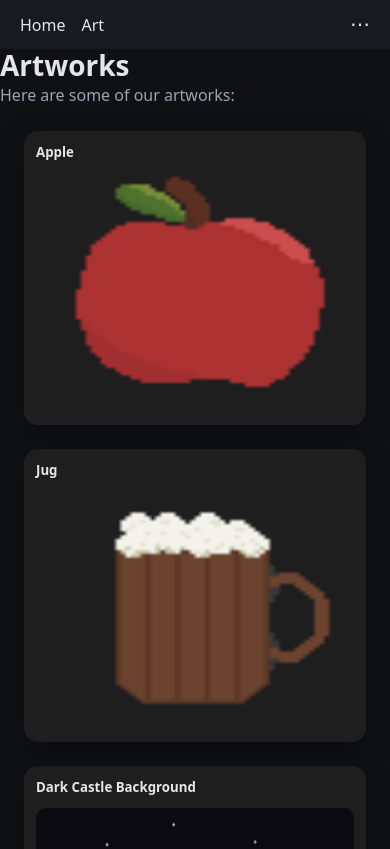
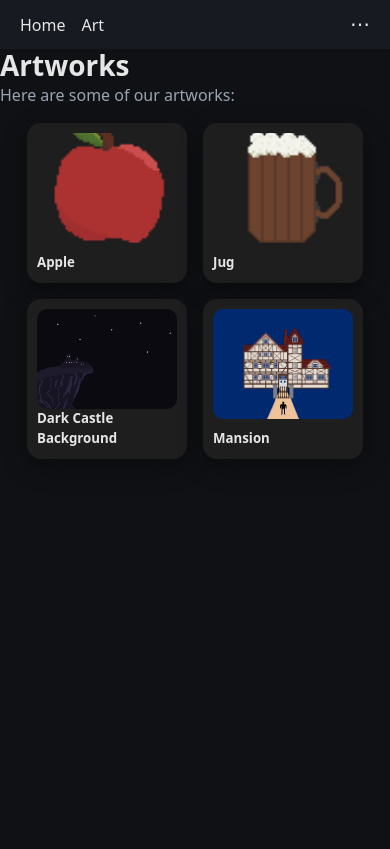
Before and after one commit to BafflingBonk/website, an Angular app: page /art in a window 390 px wide. Shown: the top 849 px of the page. Built offline with nearby package versions, Linux system fonts and the light colour scheme.

Commit message:
some more CSS fixes

```diff
--- a/src/app/core/header/header.component.ts
+++ b/src/app/core/header/header.component.ts
@@ -1,11 +1,13 @@
 import { Component } from '@angular/core';
 import { ThemeService } from '../services/theme.service';
+import { RouterLink } from '@angular/router';
 
 @Component({
   selector: 'app-header',
   standalone: true,
   templateUrl: './header.component.html',
-  styleUrls: ['./header.component.scss']
+  styleUrls: ['./header.component.scss'],
+  imports: [RouterLink],
 })
 export class HeaderComponent {
   menuOpen = false;
--- a/src/app/features/art/art.component.html
+++ b/src/app/features/art/art.component.html
@@ -2,11 +2,31 @@
   <h2>Artworks</h2>
   <p>Here are some of our artworks:</p>
 
-<div class="artworks-container">
-  @for (artwork of artworks; track artwork.id) {
-    <div class="artwork-card">
-      <h5>{{ artwork.title }}</h5>
-      <img class="artwork-image" [src]="artwork.imageUrl" [alt]="artwork.title">
+  <div class="artworks-container">
+    @for (artwork of artworks; track artwork.id) {
+      <div class="artwork-card" (click)="openArtwork(artwork)">
+        <img
+          class="artwork-image"
+          [src]="artwork.imageUrl"
+          [alt]="artwork.title"
+        />
+        <h5>{{ artwork.title }}</h5>
+      </div>
+    }
+  </div>
+
+  @if (selectedArtwork) {
+    <div class="lightbox" (click)="closeArtwork()">
+      <img
+        class="lightbox-image"
+        [src]="selectedArtwork.imageUrl"
+        [alt]="selectedArtwork.title"
+        (click)="$event.stopPropagation()"
+      />
+
+      <div class="lightbox-title">
+        {{ selectedArtwork.title }}
+      </div>
     </div>
   }
 </div>
--- a/src/app/features/art/art.component.scss
+++ b/src/app/features/art/art.component.scss
@@ -1,40 +1,93 @@
 .artworks-container {
   display: grid;
-    grid-template-columns: repeat(2, 1fr);
+  grid-template-columns: repeat(auto-fill, 200px);
+  justify-content: center;
   gap: 24px;
   padding: 24px;
+}
 
 .artwork-card {
+  width: 200px;
+  height: 200px;
+
   background: #1e1e1e;
   border-radius: 14px;
-        padding: 12px;
+  padding: 10px;
 
   box-shadow: 0 8px 24px rgba(0, 0, 0, 0.35);
 
   display: flex;
   flex-direction: column;
-        gap: 10px;
+  justify-content: space-between;
+
+  cursor: pointer;
+
+  transition: transform 0.2s ease, box-shadow 0.2s ease;
 }
 
 .artwork-card:hover {
   transform: translateY(-4px);
   box-shadow: 0 12px 32px rgba(0, 0, 0, 0.45);
+  cursor: pointer;
 }
 
 .artwork-image {
   width: 100%;
-        height: auto;
+  height: 140px;
+
+  object-fit: cover;
+  border-radius: 10px;
+
   display: block;
-        border-radius: 10px;
 }
+
+.lightbox {
+  position: fixed;
+  inset: 0;
+
+  background: rgba(0, 0, 0, 0.85);
+
+  display: flex;
+  flex-direction: column;
+  align-items: center;
+  justify-content: center;
+
+  z-index: 1000;
+  padding: 24px;
+
+  cursor: pointer;
+}
+
+.lightbox-image {
+  max-width: 90%;
+  max-height: 80%;
+
+  border-radius: 12px;
+  box-shadow: 0 20px 60px rgba(0, 0, 0, 0.6);
+
+  cursor: default;
+}
+
+.lightbox-title {
+  margin-top: 12px;
+  color: #fff;
+  font-size: 18px;
+  opacity: 0.9;
 }
 
 @media (max-width: 768px) {
   .artworks-container {
-        grid-template-columns: 1fr;
+    grid-template-columns: repeat(auto-fill, 160px);
+    gap: 16px;
+    padding: 16px;
+  }
+
+  .artwork-card {
+    width: 160px;
+    height: 160px;
+  }
 
   .artwork-image {
-            height: 240px;
+    height: 110px;
   }
 }
-}
--- a/src/app/features/art/art.component.ts
+++ b/src/app/features/art/art.component.ts
@@ -10,7 +10,19 @@ import { Artwork } from '../../core/models/artwork';
 
 export class ArtComponent {
 
-  public artworks: Artwork[] = [
+  public selectedArtwork: any | null = null;
+  public artworks: Artwork[] = artworks;
+
+  openArtwork(artwork: any) {
+    this.selectedArtwork = artwork;
+  }
+
+  closeArtwork() {
+    this.selectedArtwork = null;
+  }
+}
+
+const artworks: Artwork[] = [
   {
     id: 1,
     title: "Apple",
@@ -48,4 +60,3 @@ export class ArtComponent {
     author: "BafflingBonk, WafflingWonk"
   }
 ];
-}
```
Lines whose indentation alone changed are shown as unchanged.
